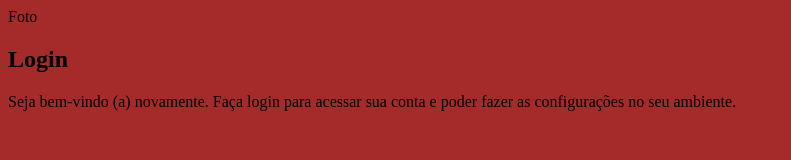
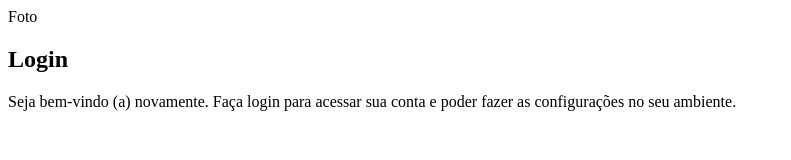
Before and after one commit to josesoaresm/projeto-login, a plain HTML site: page index.html in a window 1280 px wide. Shown: the whole page, without its empty margins (0-791 px from the left). Drawn offline with Linux system fonts and the light colour scheme.

Commit message:
Atualizei meu projeto

```diff
--- a/estilos/style.css
+++ b/estilos/style.css
@@ -5,7 +5,3 @@
     Verde: #49a09d
     Lilás: #5f2c82
 */
-
-body {
-    background-color: brown;
-}
```
